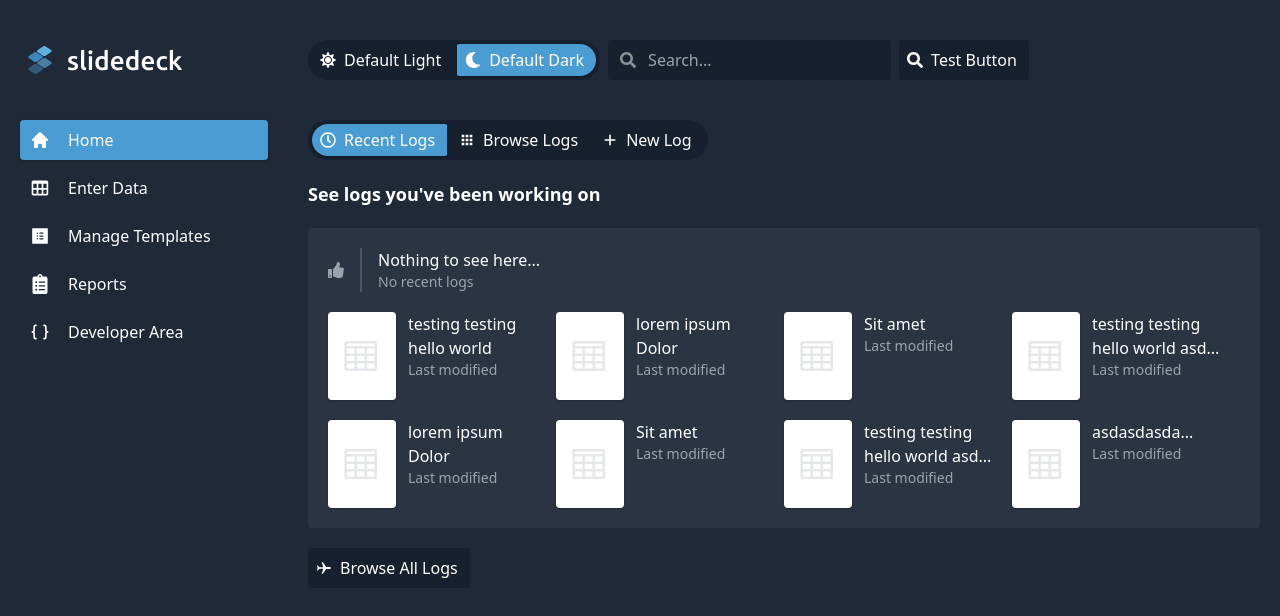
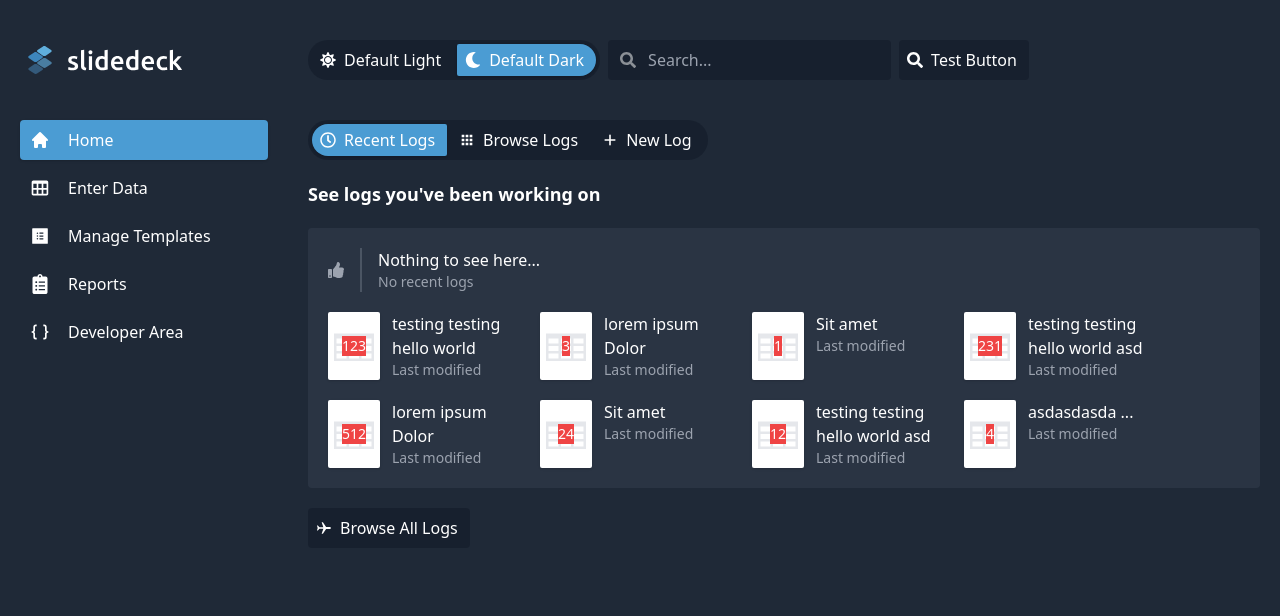
Before and after one commit to cdrubido9307/slidedeck-fe, a React (Create React App) app: page /dashboard in a window 1280 px wide. Shown: the top 616 px of the page. Built offline with nearby package versions, Linux system fonts and the light colour scheme.

Commit message:
Updated README.md

```diff
--- a/src/components/FileIcon.js
+++ b/src/components/FileIcon.js
@@ -5,6 +5,7 @@ import React from "react";
 // Import components
 // Import icons
 import { VscTable } from "react-icons/vsc";
+import { ImTable } from "react-icons/im";
 // Import API and static content
 
 const truncate = (string, max) => {
@@ -26,14 +27,14 @@ const truncate = (string, max) => {
                 if (foundSpace && string[i] !== " " && !startCopy) startCopy = true;
                 if (startCopy) short = string[i] + short;
             }
-            return short + "...";
+            return short + " ...";
         } else {
             return string;
         }
     } else {
         if (string.length > Math.floor(0.33 * max)) {
             short = string.substring(0, Math.floor(0.33 * max));
-            return short + "...";
+            return short + " ...";
         } else {
             return string;
         }
@@ -46,7 +47,8 @@ const FileIcon = (props) => {
     return(
         <div className="file-icon log">
             <div className="icon">
-                <VscTable/>
+                <p className="row-count">{props.file.rows}</p>
+                <ImTable/>
             </div>
             <div className="info">
                 <p className="filename">
--- a/src/components/css/FileIcon.css
+++ b/src/components/css/FileIcon.css
@@ -1,16 +1,15 @@
 .file-icon {
     @apply
-    flex
+    block
     w-min
-    space-x-3;
+    space-x-3
+    flex;
 }
 
 .file-browser .file-icon {
     @apply
     mr-5
-    mb-5
-    flex
-    items-center;
+    mb-5;
 }
 
 .file-browser {
@@ -24,14 +23,15 @@
 .file-icon .icon {
     @apply
     flex-shrink-0
-    bg-white
-    rounded
+    rounded-sm
     shadow
     flex
     items-center
-    justify-center;
-    height: 5.5rem;
-    width: 4.25rem;
+    justify-center
+    bg-white
+    relative;
+    height: 4.25rem;
+    width: 3.25rem;
 }
 
 .file-icon .icon svg {
@@ -42,12 +42,19 @@
     ;
 }
 
+.file-icon .icon .row-count {
+    @apply
+    absolute
+    bg-red-500
+    text-sm;
+}
+
 .file-icon .info {
     @apply
-    w-32
-    h-full;
+    w-32;
 }
 
 .file-icon .info .filename {
-
+    max-height: 3rem;
+    overflow: hidden;
 }
--- a/src/components/css/Sidebar.css
+++ b/src/components/css/Sidebar.css
@@ -2,12 +2,12 @@
 .sidebar {
     @apply
     flex-shrink-0
-    transition-all
     overflow-hidden
     p-5
     pt-10
     border-r
     border-none;
+    transition: width 0.1s;
 }
 .sidebar.open {
     /* @apply
--- a/src/views/css/Dashboard.css
+++ b/src/views/css/Dashboard.css
@@ -13,8 +13,7 @@
     pl-5
     flex
     flex-wrap
-    overflow-scroll
-    transition-all;
+    overflow-scroll;
     height: calc(100% - var(--header-h));
     width: calc(100vw - var(--sidebar-w));
     margin-top: var(--header-h);
--- a/src/views/dashboard-views/HomeCards.js
+++ b/src/views/dashboard-views/HomeCards.js
@@ -16,14 +16,31 @@ import { HiPlus } from "react-icons/hi";
 const HomeCards = (props) => {
 
     const testFiles = [
-        {name: "testing testing hello world"},
-        {name: "lorem ipsum Dolor"},
-        {name: "Sit amet"},
-        {name: "testing testing hello world asd asdasd"},
-        {name: "lorem ipsum Dolor"},
-        {name: "Sit amet"},
-        {name: "testing testing hello world asd asdasd"},
-        {name: "asdasdasdasdasdas"}
+        {
+            name: "testing testing hello world",
+            rows: 123
+        }, {
+            name: "lorem ipsum Dolor",
+            rows: 3
+        }, {
+            name: "Sit amet",
+            rows: 1
+        }, {
+            name: "testing testing hello world asd asdasd",
+            rows: 231
+        }, {
+            name: "lorem ipsum Dolor",
+            rows: 512
+        }, {
+            name: "Sit amet",
+            rows: 24
+        }, {
+            name: "testing testing hello world asd asdasd",
+            rows: 12
+        }, {
+            name: "asdasdasdasdasdas",
+            rows: 4
+        }
     ]
 
     return (
```
Also changed, not shown: 1 other file (tests, documents, lock files or other folders).
